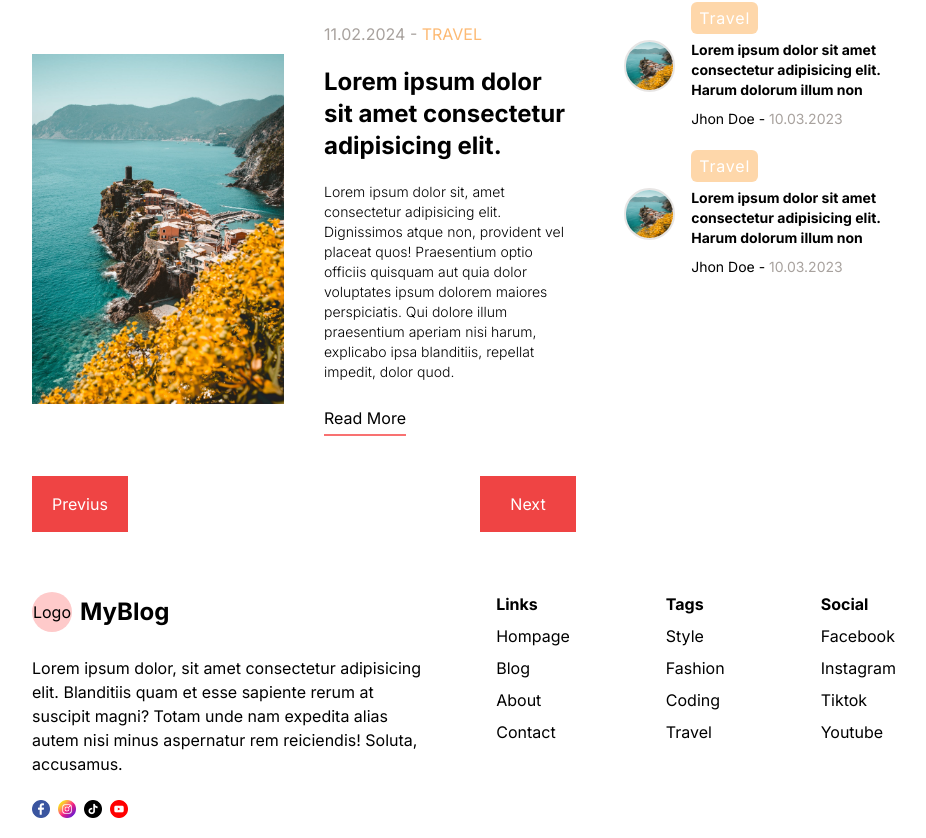
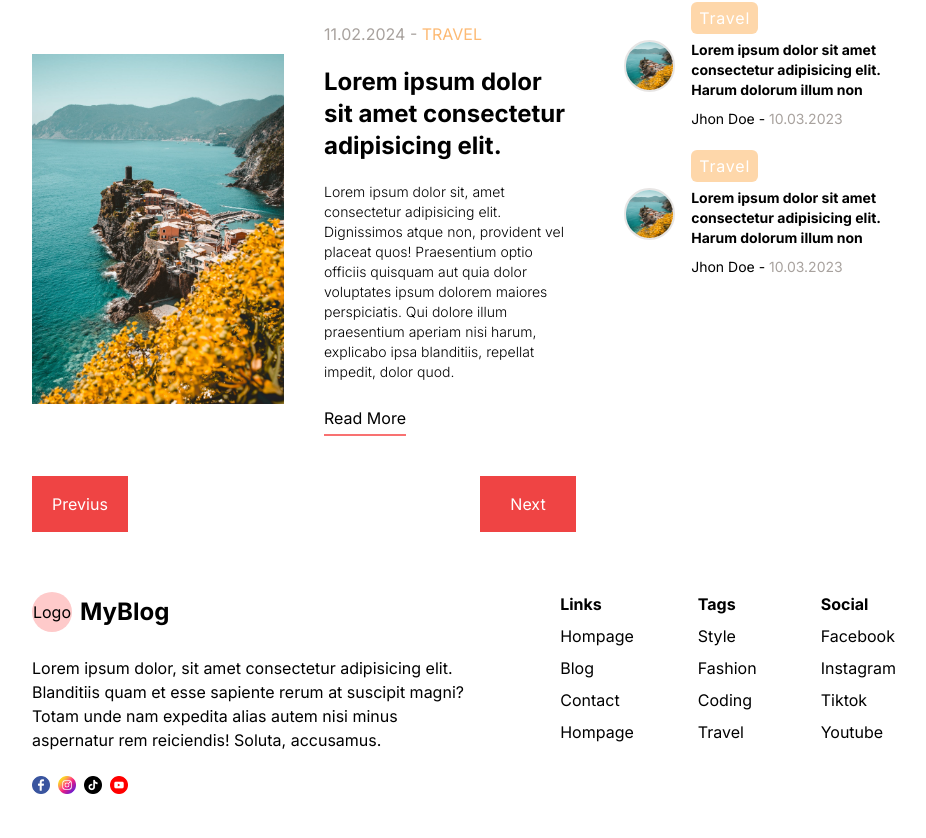
Before and after one commit to lubomir80/1.-Next-Blog, a Next.js app: page / in a window 1280 px wide. Shown: the part 2210-3048 px from the top of the page, without its empty margins (176-1102 px from the left). After the commit the page ends 3024 px from the top, so only its background shows below. Built offline with nearby package versions, Linux system fonts and the light colour scheme.

Commit message:
Revert "responsive menu, footer"
This reverts commit db9968400f201ba00b9afdcbc7d9b13ba1ca3863.

```diff
--- a/src/app/blog/page.jsx
+++ /dev/null
@@ -1,17 +0,0 @@
-import React from 'react'
-import CardList from '../components/CardList'
-import Menu from '../components/Menu/Menu'
-
-function page() {
-   return (
-      <div>
-         <h1 className='border-0 p-4 bg-red-500 text-white cursor-pointer text-2xl text-center'>Style Blog</h1>
-         <div className='flex gap-16 '>
-            <CardList />
-            <Menu />
-         </div>
-      </div>
-   )
-}
-
-export default page
--- a/src/app/components/CardList.jsx
+++ b/src/app/components/CardList.jsx
@@ -4,7 +4,7 @@ import Post from './Post/Post'
 
 function CardList() {
    return (
-      <div className='flex-basis laptop:basis-4/6'>
+      <div className='basis-4/6'>
          <h2 className='font-bold text-2xl my-12'>
             Recent Posts
          </h2>
--- /dev/null
+++ b/src/app/components/Footer.jsx
@@ -0,0 +1,50 @@
+import Image from 'next/image'
+import Link from 'next/link'
+import React from 'react'
+
+function Footer() {
+   return (
+      <div className='flex mt-10 py-5'>
+         <div className='basis-1/2 flex flex-col gap-6'>
+            <div className='flex items-center gap-2'>
+               <div className='w-10 h-10 rounded-full bg-red-200 flex items-center justify-center'>Logo</div>
+               <h2 className='font-bold text-2xl'>MyBlog</h2>
+            </div>
+            <p>
+               Lorem ipsum dolor, sit amet consectetur adipisicing elit. Blanditiis quam et esse sapiente rerum at suscipit magni? Totam unde nam expedita alias autem nisi minus aspernatur rem reiciendis! Soluta, accusamus.
+            </p>
+            <div className='flex items-center gap-2'>
+               <Image src="/facebook.png" alt='' width={18} height={18} />
+               <Image src="/instagram.png" alt='' width={18} height={18} />
+               <Image src="/tiktok.png" alt='' width={18} height={18} />
+               <Image src="/youtube.png" alt='' width={18} height={18} />
+            </div>
+         </div>
+         <div className='basis-1/2 flex justify-end gap-16'>
+            <ul className='flex flex-col gap-2'>
+               <li className='font-bold'>Links</li>
+               <li><Link href="/">Hompage</Link></li>
+               <li><Link href="/">Blog</Link></li>
+               <li><Link href="/">Contact</Link></li>
+               <li><Link href="/">Hompage</Link></li>
+            </ul>
+            <ul className='flex flex-col gap-2'>
+               <li className='font-bold'>Tags</li>
+               <li><Link href="/">Style</Link></li>
+               <li><Link href="/">Fashion</Link></li>
+               <li><Link href="/">Coding</Link></li>
+               <li><Link href="/">Travel</Link></li>
+            </ul>
+            <ul className='flex flex-col gap-2'>
+               <li className='font-bold'>Social</li>
+               <li><Link href="/">Facebook</Link></li>
+               <li><Link href="/">Instagram</Link></li>
+               <li><Link href="/">Tiktok</Link></li>
+               <li><Link href="/">Youtube</Link></li>
+            </ul>
+         </div>
+      </div>
+   )
+}
+
+export default Footer
--- a/src/app/components/Footer/Date.jsx
+++ /dev/null
@@ -1,67 +0,0 @@
-const footerData = [
-   {
-      title: "Links",
-      list: [
-         {
-            href: "/",
-            name: "Hompage"
-         },
-         {
-            href: "/",
-            name: "Blog"
-         },
-         {
-            href: "/",
-            name: "About"
-         },
-         {
-            href: "/",
-            name: "Contact"
-         }
-      ]
-   },
-   {
-      title: "Tags",
-      list: [
-         {
-            href: "/",
-            name: "Style"
-         },
-         {
-            href: "/",
-            name: "Fashion"
-         },
-         {
-            href: "/",
-            name: "Coding"
-         },
-         {
-            href: "/",
-            name: "Travel"
-         }
-      ]
-   },
-   {
-      title: "Social",
-      list: [
-         {
-            href: "/",
-            name: "Facebook"
-         },
-         {
-            href: "/",
-            name: "Instagram"
-         },
-         {
-            href: "/",
-            name: "Tiktok"
-         },
-         {
-            href: "/",
-            name: "Youtube"
-         }
-      ]
-   },
-]
-
-export default footerData
--- a/src/app/components/Footer/Footer.jsx
+++ /dev/null
@@ -1,41 +0,0 @@
-import Image from 'next/image'
-import React from 'react'
-import FooterList from './FooterList'
-import FooterLink from './FooterLink'
-import Links from "./Date"
-
-function Footer() {
-   return (
-      <div className='flex flex-col gap-16 mt-10 py-5 laptop:flex-row '>
-         <div className='basis-1/2 flex flex-col gap-6'>
-            <div className='flex items-center gap-2'>
-               <div className='w-10 h-10 rounded-full bg-red-200 flex items-center justify-center'>Logo</div>
-               <h2 className='font-bold text-2xl'>MyBlog</h2>
-            </div>
-            <p>
-               Lorem ipsum dolor, sit amet consectetur adipisicing elit. Blanditiis quam et esse sapiente rerum at suscipit magni? Totam unde nam expedita alias autem nisi minus aspernatur rem reiciendis! Soluta, accusamus.
-            </p>
-            <div className='flex items-center gap-2'>
-               <Image src="/facebook.png" alt='' width={18} height={18} />
-               <Image src="/instagram.png" alt='' width={18} height={18} />
-               <Image src="/tiktok.png" alt='' width={18} height={18} />
-               <Image src="/youtube.png" alt='' width={18} height={18} />
-            </div>
-         </div>
-         <div className='
-         basis-1/2 flex gap-6 justify-between
-         laptop:justify-end laptop:gap-16 desktop:gap-24'>
-            {Links && Links?.map(({ title, list }) => {
-               return (
-                  <FooterList title={title} key={title}>
-                     {list?.map(({ href, name }) =>
-                        <FooterLink href={href} name={name} />)}
-                  </FooterList>
-               )
-            })}
-         </div>
-      </div>
-   )
-}
-
-export default Footer
--- a/src/app/components/Footer/FooterLink.jsx
+++ /dev/null
@@ -1,10 +0,0 @@
-import Link from 'next/link'
-import React from 'react'
-
-function FooterLink({ href, name }) {
-   return (
-      <li><Link href={href}>{name}</Link></li>
-   )
-}
-
-export default FooterLink
--- a/src/app/components/Footer/FooterList.jsx
+++ /dev/null
@@ -1,14 +0,0 @@
-import React from 'react'
-
-function FooterList({ children, title }) {
-   return (
-      <div>
-         <h4 className='font-bold'>{title}</h4>
-         <ul className='flex flex-col gap-2 mt-2'>
-            {children}
-         </ul>
-      </div>
-   )
-}
-
-export default FooterList
--- a/src/app/components/Menu/Menu.jsx
+++ b/src/app/components/Menu/Menu.jsx
@@ -6,7 +6,7 @@ import EditorPickMenuList from './EditorPickMenuList'
 
 function Menu() {
    return (
-      <div className='hidden laptop:block basis-2/6 mt-10 '>
+      <div className='basis-2/6 mt-10 '>
          <MostPopularMenuList />
          <CategoryMenuList />
          <EditorPickMenuList />
--- a/src/app/components/Post/Post.jsx
+++ b/src/app/components/Post/Post.jsx
@@ -4,7 +4,7 @@ import Link from 'next/link'
 function Post() {
    return (
       <div className='flex gap-10 items-center  '>
-         <div className='hidden desktop:block  flex-1 h-[350px] relative bg-white'>
+         <div className='flex-1 h-[350px] relative bg-white'>
             <Image className='object-cover' src="/p1.jpeg" alt="" fill />
          </div>
          <div className='flex-1 flex flex-col gap-5'>
--- a/src/app/layout.jsx
+++ b/src/app/layout.jsx
@@ -1,5 +1,5 @@
 import { useContext } from 'react'
-import Footer from './components/Footer/Footer'
+import Footer from './components/Footer'
 import Navbar from './components/Navbar'
 import { ThemeContextProvider } from './context/ThemeContext'
 import './globals.css'
```
